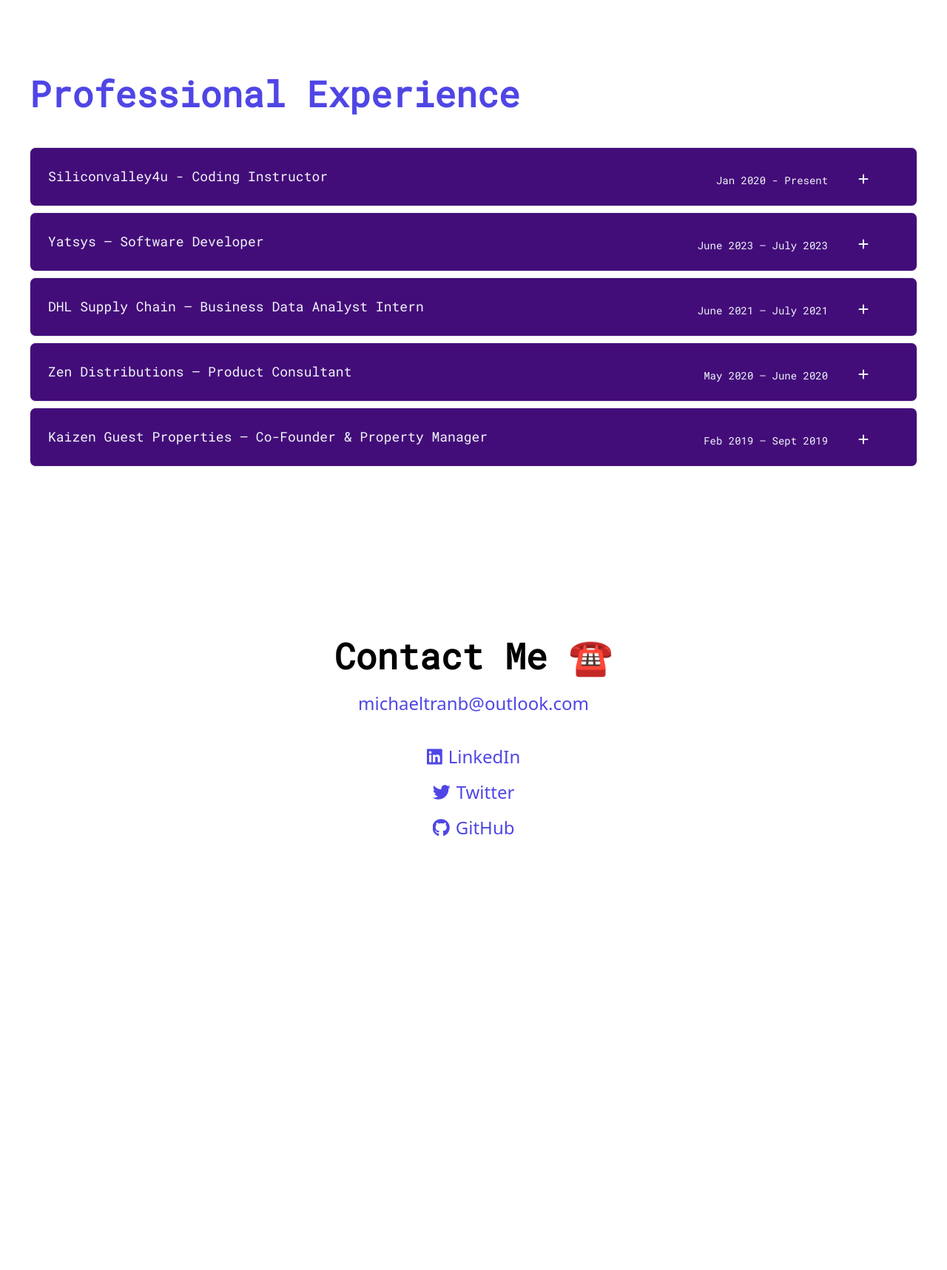
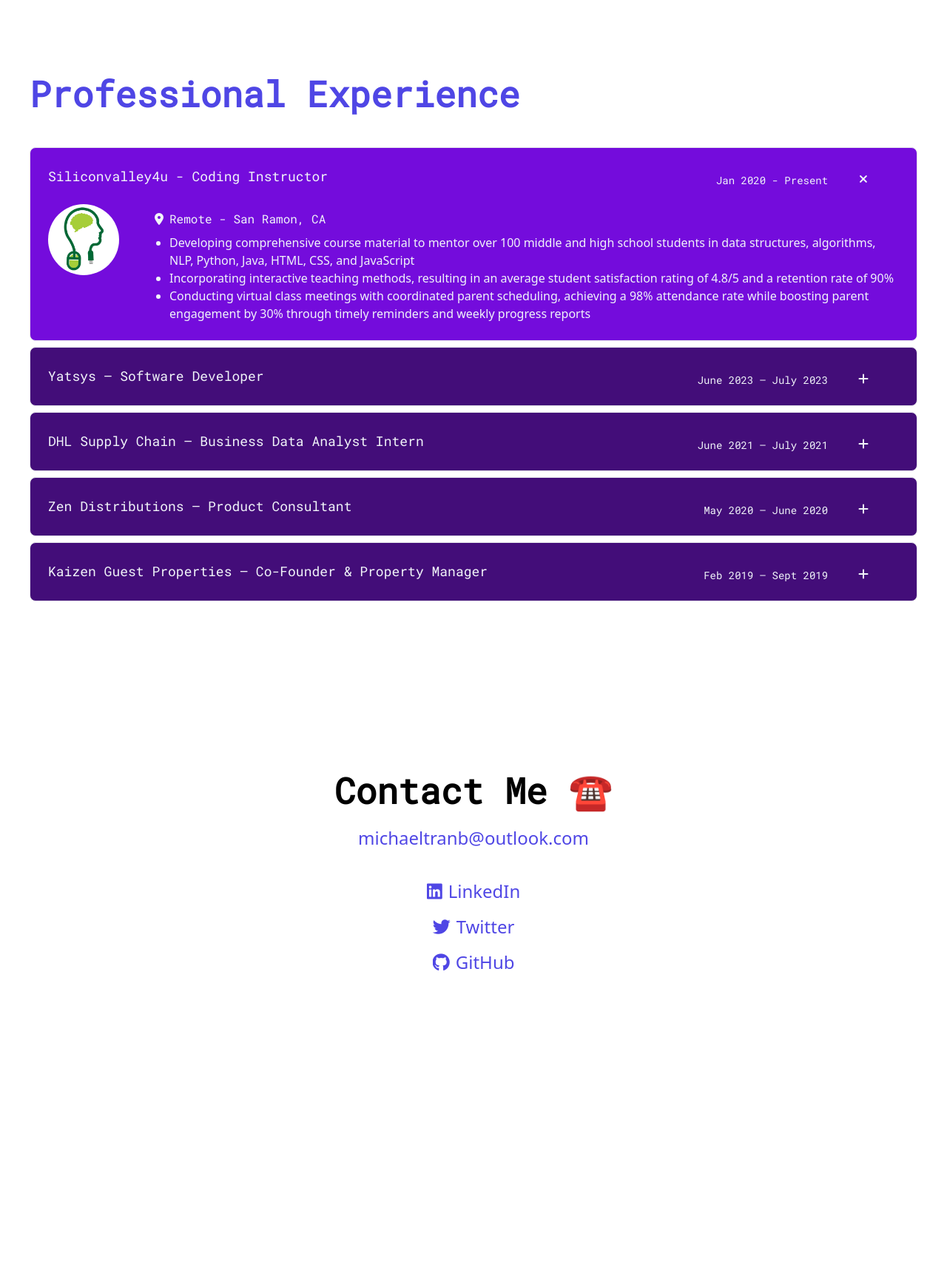
Before and after one commit to MichaelTranB/myPortfolio, a Flask app: page / in a window 1280 px wide. Shown: the part 4117-5834 px from the top of the page at 74% size. Before the commit the page ends 5247 px from the top, so only its background shows below. Run offline with Flask 3, Linux system fonts and the light colour scheme; some libraries are stand-ins or nearby versions.

Commit message:
experience edits

```diff
--- a/templates/main_page.html
+++ b/templates/main_page.html
@@ -251,25 +251,40 @@
    document.addEventListener("DOMContentLoaded", function() {
     const experienceCards = document.querySelectorAll('.experience-card');
 
+    // Initialize the Siliconvalley4u card as expanded
+    const siliconValleyCard = document.querySelector('.experience-card');
+    siliconValleyCard.classList.add('expanded');
+
     experienceCards.forEach(card => {
         card.addEventListener('click', function() {
             const details = card.querySelector('.experience-details');
+            const icon = card.querySelector('.toggle-experience i');
 
             // Toggle hidden class on details
             details.classList.toggle('hidden');
+
+            // Toggle icon between '+' and '-'
+            if (icon.classList.contains('fa-plus')) {
+                icon.classList.remove('fa-plus');
+                icon.classList.add('fa-minus');
+            } else {
+                icon.classList.remove('fa-minus');
+                icon.classList.add('fa-plus');
+            }
 
             // Toggle expanded class on card
             card.classList.toggle('expanded');
         });
     });
 });
+
 </script>
 
 <section id="experience" class="pt-8"> <!-- Added pt-10 for padding-top -->
     <div class="container mx-auto px-10 py-24">
         <h2 class="text-5xl mb-12 font-orbitron text-indigo-600 bold-title fade-in">Professional Experience</h2>
 
-        <!-- Siliconvalley4u -->
+       <!-- Siliconvalley4u -->
 <div class="experience-card mb-2 border border-gray-200 p-6 rounded-lg border-rounded-lg fade-in cursor-pointer">
     <div class="flex items-center justify-between">
         <!-- Left content: Job title and duration -->
@@ -282,7 +297,7 @@
             <i class="fas fa-plus"></i>
         </div>
     </div>
-    <div class="experience-details hidden mt-4 flex">
+    <div class="experience-details mt-4 flex">
         <!-- Company Logo -->
         <div class="flex-none w-1/7 text-right">
             <img src="{{url_for('static', filename='siliconvalley4u_logo.png')}}" alt="Company Logo" class="w-24 h-24 rounded-full mb-4">
```
